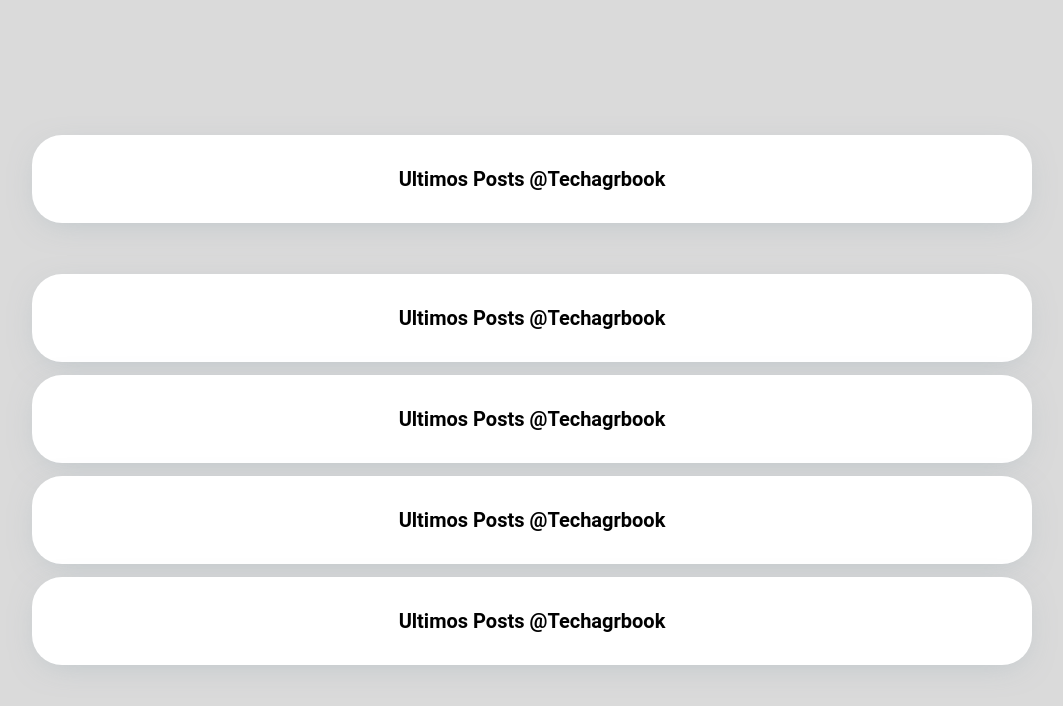
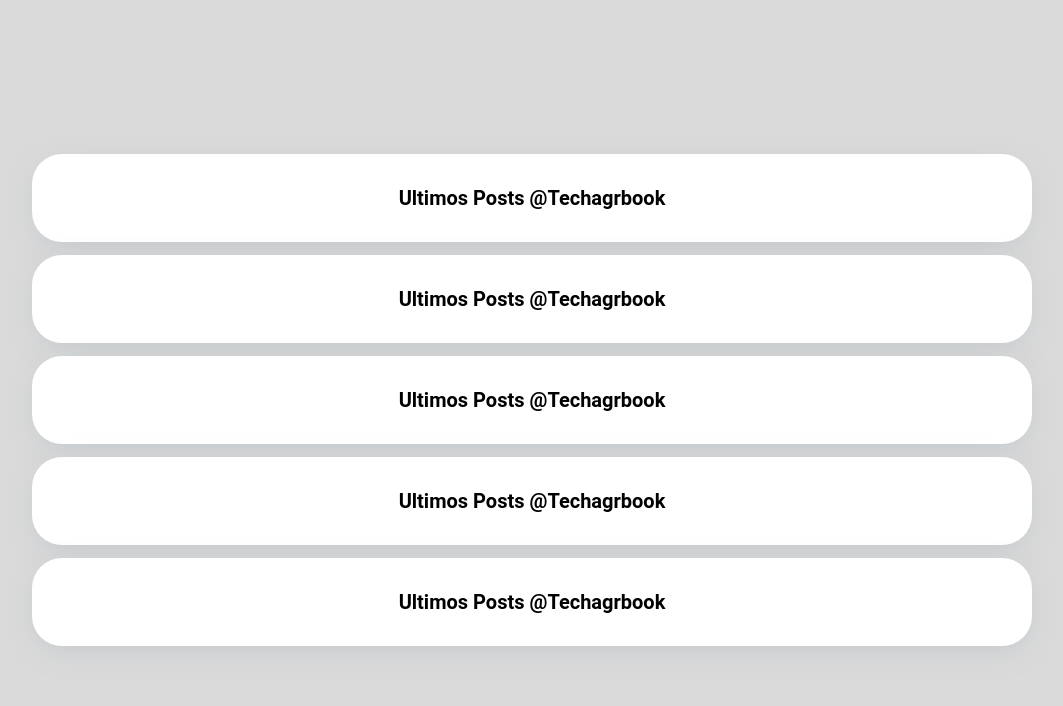
Before and after one commit to antonieell/desafio_tech, a React (Create React App) app in the folder frontend/: page / in a window 1280 px wide. Shown: the top 706 px of the page, without its empty margins (108-1171 px from the left). Built offline with nearby package versions, Linux system fonts and the light colour scheme.

Commit message:
refactor: change className

```diff
--- a/frontend/src/components/Container/style.ts
+++ b/frontend/src/components/Container/style.ts
@@ -8,7 +8,7 @@
   box-shadow: 0 7px 30px -10px rgba(150, 170, 180, 0.5);
   padding: 2rem;
   margin: 0 2rem;
-  &.title{
+  &.header{
     margin-bottom: 2.4rem;
   }
   @media (min-width: 1180px) {
```
